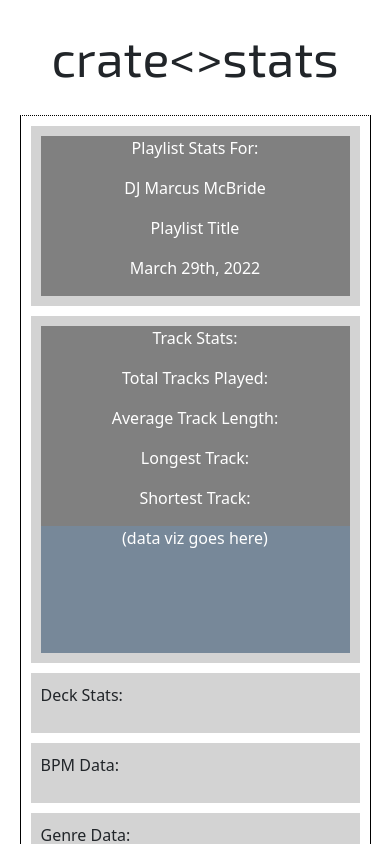
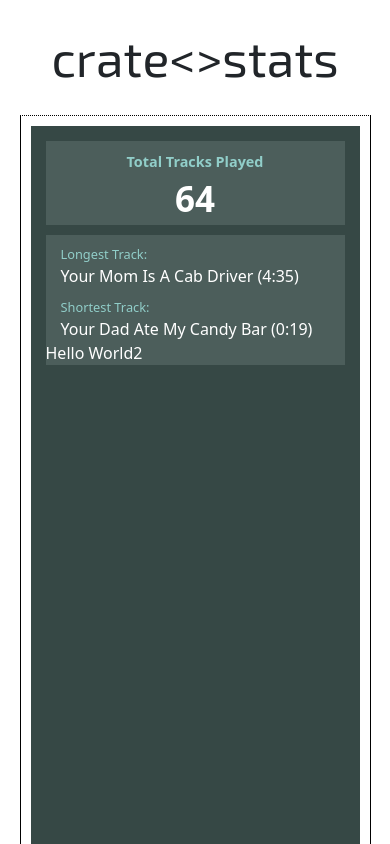
Before and after one commit to marcusmcb/crate-stats, a React (Create React App) app in the folder client/: page /testreport in a window 390 px wide. Shown: the top 844 px of the page. Built offline with nearby package versions, Linux system fonts and the light colour scheme.

Commit message:
updated testpage ui with tami's responsive data block layout

```diff
--- a/client/src/components/TestPage.css
+++ b/client/src/components/TestPage.css
@@ -7,39 +7,83 @@
   border-bottom: 1px dotted black;
 }
 
-.testpage-block,
-.headerblock,
-.testpage-trackblock,
-.testpage-dataviz {
+.data-block {
   margin: 10px;
-  background-color: lightgrey;
+  background-color: rgba(54, 72, 69, 255);
   padding: 10px;
+  height: 100vh;
 }
 
-.headerblock,
-.trackblock {
+.data-block-toprow {
+  height: 125px;
   display: flex;
   flex-direction: row;
+}
+
+.data-block-primary,
+.data-block-secondary {
+  color: white;
+  background-color: rgba(76, 94, 91, 255);
+  margin: 5px;
+}
+
+.data-block-secondary {
+  flex-grow: 1;
+}
+
+.data-block-secondary {
+  display: flex;
+  flex-direction: row;
+}
+
+.data-block-secondary-column-left,
+.data-block-secondary-column-right {
+  display: flex;
+  flex-direction: column;
+}
+
+.data-block-primary-header,
+.data-block-secondary-header {
+  color: rgba(145, 206, 201, 255);
+  padding: 10px 15px 0px;
+}
+
+.data-block-primary-header {
+  font-weight: 600;
+  font-size: 0.9em;
   text-align: center;
 }
 
-.trackblock-dataviz {
-  background-color: lightslategrey;
-  color:white;
-  text-align: center;
-  height: 15vh;
+.data-block-secondary-header {
+  font-size: 0.8em;
 }
 
-.headerblock-text,
-.trackblock-text {
- background-color: grey;
- color: white;
- width: 100%;
+.data-block-primary-value,
+.data-block-secondary-value {
+  color: white;
+}
+
+.data-block-primary-value {
+  font-size: 50px;
+  font-weight: 600;
+  text-align: center;
+}
+
+.data-block-secondary-value {
+  margin-left: 15px;
+
 }
 
 @media (max-width: 800px) {
-  .headerblock,
-  .trackblock {
+  .data-block,
+  .data-block-toprow,
+  .data-block-secondary {
     flex-direction: column;
-  };
+  }
 }
+
+@media (max-width: 520px) {
+  .data-block-primary-value {
+    font-size: 35px;
+  }
+}
--- a/client/src/components/TestReport.js
+++ b/client/src/components/TestReport.js
@@ -8,56 +8,26 @@ const TestReport = () => {
     <Fragment>
       <Titlebar />
       <div className='testpage-body'>
-        <div className='headerblock'>
-          <div className='headerblock-text'>
-            <p>Playlist Stats For:</p>
-            <p>DJ Marcus McBride</p>
-          </div>
-          <div className='headerblock-text'>
-            <p>Playlist Title</p>
-            <p>March 29th, 2022</p>
-          </div>
-        </div>
-
-        <div className='testpage-trackblock'>
-          <div className='trackblock'>
-            <div className='trackblock-text'>
-              <p>Track Stats:</p>
+        <div className='data-block'>
+          <div className='data-block-toprow'>
+            <div className='data-block-primary'>
+              <div className='data-block-primary-header'>
+                Total Tracks Played
+              </div>
+              <div className='data-block-primary-value'>64</div>
             </div>
-            <div className='trackblock-text'>
-              <p>Total Tracks Played:</p>
-              <p>Average Track Length:</p>
-              <p>Longest Track:</p>
-              <p>Shortest Track:</p>
+            <div className='data-block-secondary'>
+              <div className='data-block-secondary-column-left'>
+                <div className='data-block-secondary-header'>Longest Track:</div>
+                <div className='data-block-secondary-value'>Your Mom Is A Cab Driver (4:35)</div>
+                <div className='data-block-secondary-header'>Shortest Track:</div>
+                <div className='data-block-secondary-value'>Your Dad Ate My Candy Bar (0:19)</div>
+              </div>
+              <div className='data-block-secondary-column-right'>
+                <div>Hello World2</div>
+              </div>
             </div>
           </div>
-          <div>
-            <div className='trackblock-dataviz'>(data viz goes here)</div>
-          </div>
-        </div>
-
-        <div className='testpage-block'>
-          <p>Deck Stats:</p>
-        </div>
-
-        <div className='testpage-block'>
-          <p>BPM Data:</p>
-        </div>
-
-        <div className='testpage-block'>
-          <p>Genre Data:</p>
-        </div>
-
-        <div className='testpage-block'>
-          <p>Key Data:</p>
-        </div>
-
-        <div className='testpage-block'>
-          <p>Year Data:</p>
-        </div>
-
-        <div className='testpage-block'>
-          <p>Doubles Data:</p>
         </div>
       </div>
     </Fragment>
```
